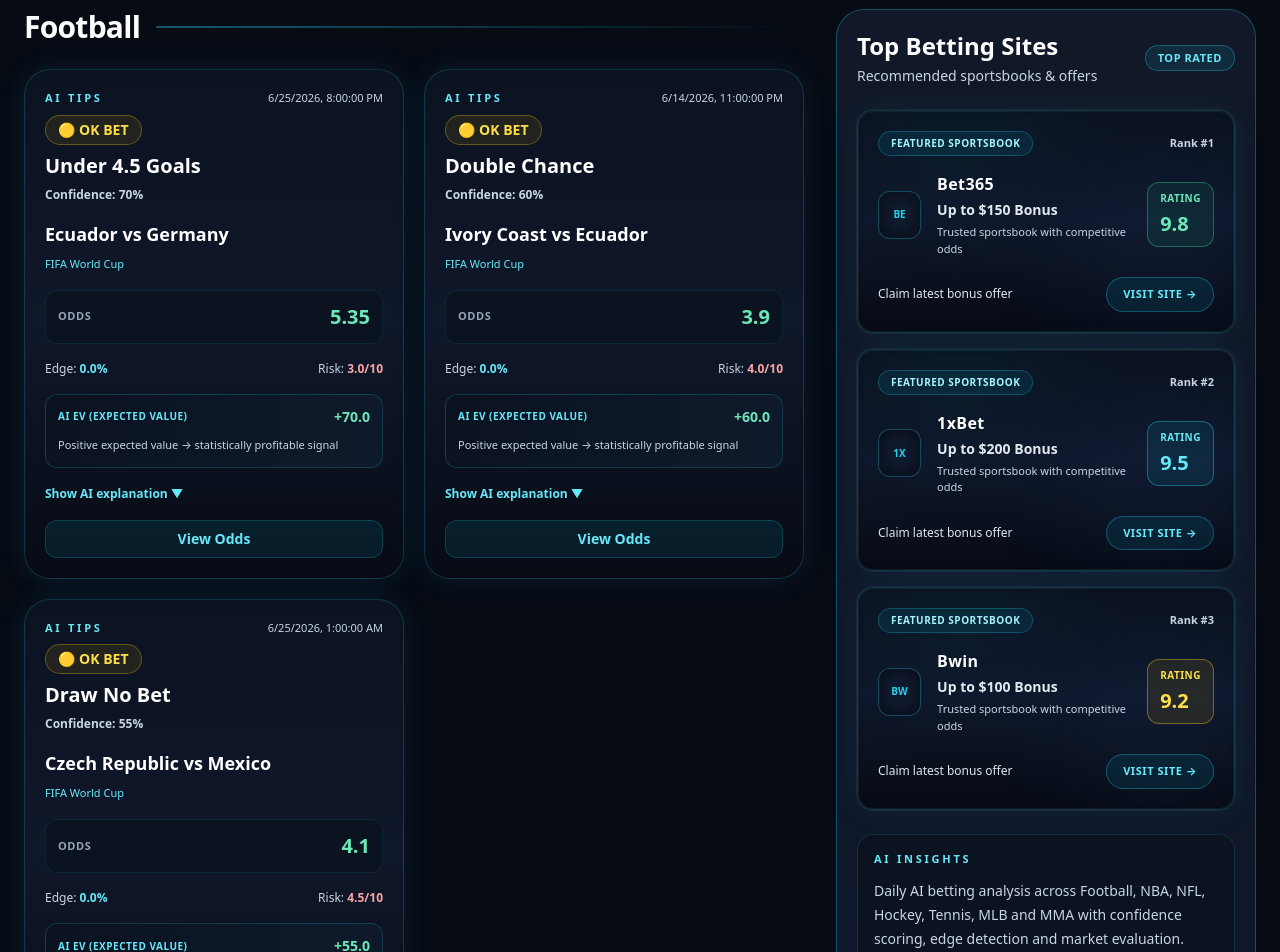
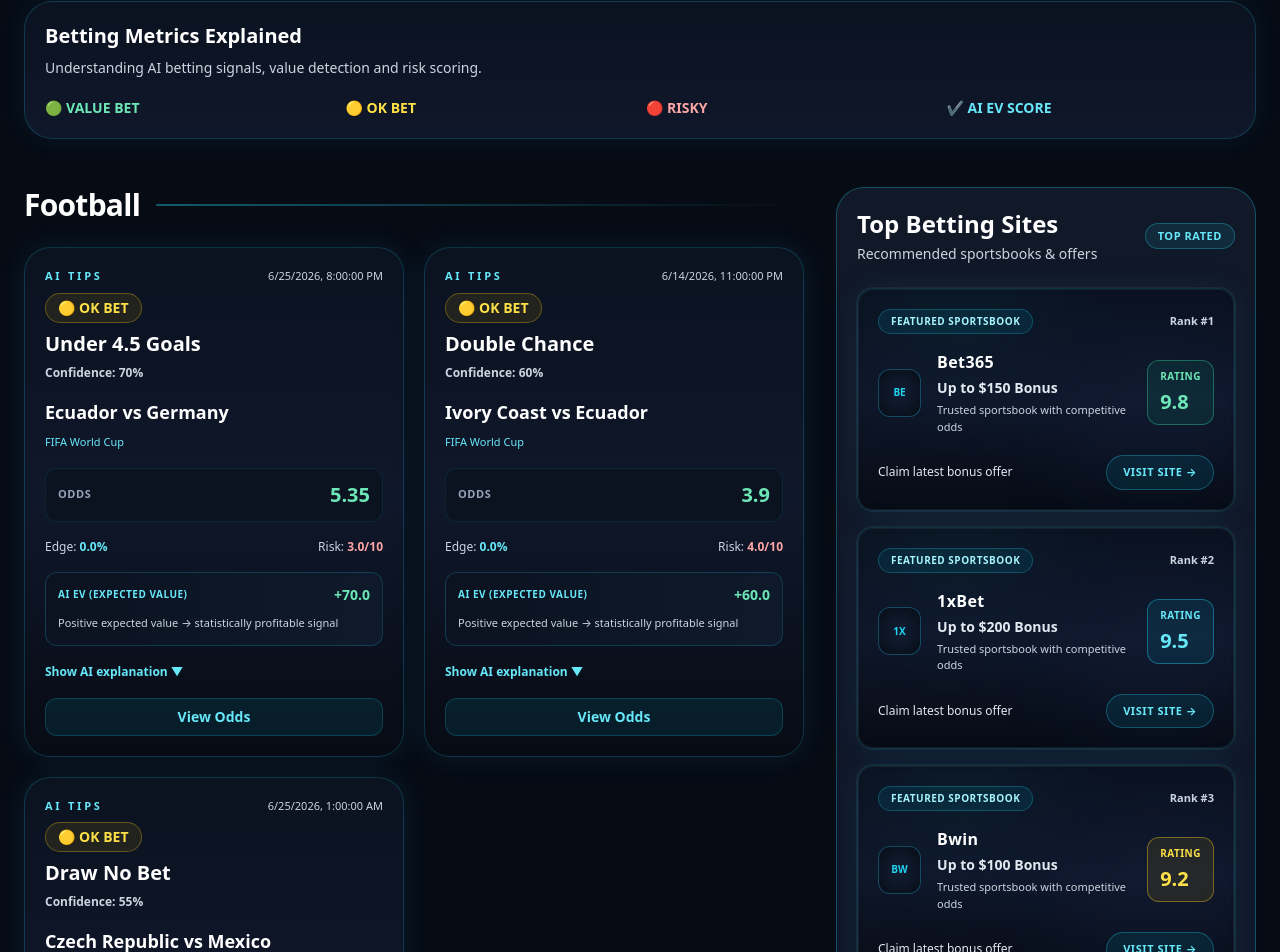
Before and after one commit to Peterson1979/ai-bet, a Next.js app: page / in a window 1280 px wide. Shown: the part 897-1849 px from the top of the page. Built offline with nearby package versions, Linux system fonts and the light colour scheme; no server answers.

Commit message:
ui: high-tech redesign + metrics legend + homepage update

```diff
--- a/app/page.tsx
+++ b/app/page.tsx
@@ -3,10 +3,10 @@ import Hero from "./components/Hero";
 import SportNav from "./components/SportNav";
 import MatchCard from "./components/MatchCard";
 import TopBettingSites from "./components/TopBettingSites";
-import NewsSection from "./components/NewsSection";
 import Footer from "./components/Footer";
 
 import { getPredictions } from "@/app/lib/getPredictions";
+
 import type { SportType } from "./types/match";
 import type { PredictionCard } from "@/app/types/prediction";
 import { toMatchCardData } from "@/app/lib/domain/matchMapper";
@@ -29,24 +29,69 @@ export default async function HomePage() {
 
   return (
     <main className="min-h-screen bg-[#060B14] text-white">
+
+      {/* HEADER */}
       <Header />
 
       <div className="pt-[70px]">
+
         <div className="mx-auto max-w-[1500px] px-4 pb-10 md:px-6">
 
+          {/* HERO */}
           <Hero />
 
+          {/* SPORT NAV */}
           <div className="mt-8">
             <SportNav />
           </div>
 
-          <div className="mt-12 grid grid-cols-1 gap-8 xl:grid-cols-[minmax(0,1.6fr)_420px] items-start">
+          {/* LEGEND / HIGH-TECH EXPLANATION BLOCK */}
+          <div className="mt-10 rounded-[28px] border border-cyan-400/20 bg-gradient-to-b from-[#0B1220] to-[#0F172A] p-5 shadow-[0_0_30px_rgba(56,189,248,0.08)]">
+
+            <h2 className="text-xl font-black text-white">
+              Betting Metrics Explained
+            </h2>
+
+            <p className="mt-2 text-sm text-slate-300">
+              Understanding AI betting signals, value detection and risk scoring.
+            </p>
+
+            {/* ICON LEGEND */}
+            <div className="mt-5 grid grid-cols-1 gap-3 md:grid-cols-2 xl:grid-cols-4 text-sm">
+
+              <div className="flex items-center gap-2 text-emerald-300 font-bold">
+                🟢 VALUE BET
+              </div>
+
+              <div className="flex items-center gap-2 text-yellow-300 font-bold">
+                🟡 OK BET
+              </div>
+
+              <div className="flex items-center gap-2 text-red-300 font-bold">
+                🔴 RISKY
+              </div>
+
+              <div className="flex items-center gap-2 text-cyan-300 font-bold">
+                ✔️ AI EV SCORE
+              </div>
+
+            </div>
+          </div>
+
+          {/* MAIN LAYOUT */}
+          <div
+            className="
+              mt-12
+              grid
+              grid-cols-1
+              gap-8
+              xl:grid-cols-[minmax(0,1.6fr)_420px]
+              items-start
+            "
+          >
 
             {/* LEFT COLUMN */}
             <div className="min-w-0">
-
-              {/* TOP PICKS anchor */}
-              <div id="top-picks" className="scroll-mt-24" />
 
               {predictions?.sports?.map((sportBlock) => (
                 <section
@@ -54,61 +99,90 @@ export default async function HomePage() {
                   id={sportBlock.sport.toLowerCase()}
                   className="mb-14 scroll-mt-28"
                 >
+
+                  {/* SECTION HEADER */}
                   <div className="mb-6 flex items-center gap-4">
                     <h2 className="text-2xl font-black tracking-tight text-white md:text-3xl">
                       {sportBlock.sport}
                     </h2>
+
                     <div className="h-[2px] flex-1 rounded-full bg-gradient-to-r from-cyan-400/40 to-transparent" />
                   </div>
 
+                  {/* EMPTY STATE */}
                   {!sportBlock.hasMatches ? (
                     <div className="rounded-[24px] border border-[#334155] bg-[#0F172A] p-6">
-                      <p className="text-slate-300">{sportBlock.message}</p>
+                      <p className="text-slate-300">
+                        {sportBlock.message}
+                      </p>
                     </div>
                   ) : (
                     <div className="grid grid-cols-1 gap-5 sm:grid-cols-2 2xl:grid-cols-3">
                       {sportBlock.topPicks.map((p) => {
-                        const uiData = toMatchCardData(p, sportBlock.sport as SportType);
-                        return <MatchCard key={p.id} data={uiData} />;
+                        const uiData = toMatchCardData(
+                          p,
+                          sportBlock.sport as SportType
+                        );
+
+                        return (
+                          <MatchCard
+                            key={p.id}
+                            data={uiData}
+                          />
+                        );
                       })}
                     </div>
                   )}
+
                 </section>
               ))}
-
-              {/* NEWS — MatchCardok alatt */}
-              <div id="sport-news" className="scroll-mt-24">
-                <NewsSection />
-              </div>
             </div>
 
             {/* SIDEBAR */}
             <aside className="h-fit xl:sticky xl:top-5">
-              <div id="betting" className="scroll-mt-24 rounded-[28px] border border-cyan-400/30 bg-gradient-to-b from-[#111827] to-[#0F172A] p-5">
+
+              <div className="rounded-[28px] border border-cyan-400/30 bg-gradient-to-b from-[#111827] to-[#0F172A] p-5">
+
+                {/* SIDEBAR HEADER */}
                 <div className="mb-6 flex items-center justify-between gap-3">
+
                   <div>
-                    <h2 className="text-2xl font-black text-white">Top Betting Sites</h2>
-                    <p className="mt-1 text-sm text-slate-300">Recommended sportsbooks & offers</p>
+                    <h2 className="text-2xl font-black text-white">
+                      Top Betting Sites
+                    </h2>
+
+                    <p className="mt-1 text-sm text-slate-300">
+                      Recommended sportsbooks & offers
+                    </p>
                   </div>
+
                   <span className="rounded-full border border-cyan-400/30 bg-cyan-400/10 px-3 py-1 text-[11px] font-bold uppercase tracking-wider text-cyan-300">
                     Top Rated
                   </span>
                 </div>
 
+                {/* CONTENT */}
                 <TopBettingSites />
 
+                {/* INFO BLOCK */}
                 <div className="mt-6 rounded-2xl border border-cyan-400/15 bg-[#0B1220] p-4">
-                  <p className="text-[11px] font-bold uppercase tracking-[0.25em] text-cyan-300">AI Insights</p>
+                  <p className="text-[11px] font-bold uppercase tracking-[0.25em] text-cyan-300">
+                    AI Insights
+                  </p>
+
                   <p className="mt-3 text-sm leading-6 text-slate-300">
-                    Daily AI betting analysis across Football, NBA, NFL, Hockey, Tennis, MLB and MMA
-                    with confidence scoring, edge detection and market evaluation.
+                    Daily AI betting analysis across Football, NBA, NFL,
+                    Hockey and Tennis with confidence scoring,
+                    edge detection and market evaluation.
                   </p>
                 </div>
+
               </div>
             </aside>
 
           </div>
 
+          {/* FOOTER */}
           <div className="mt-16">
             <Footer />
           </div>
```
